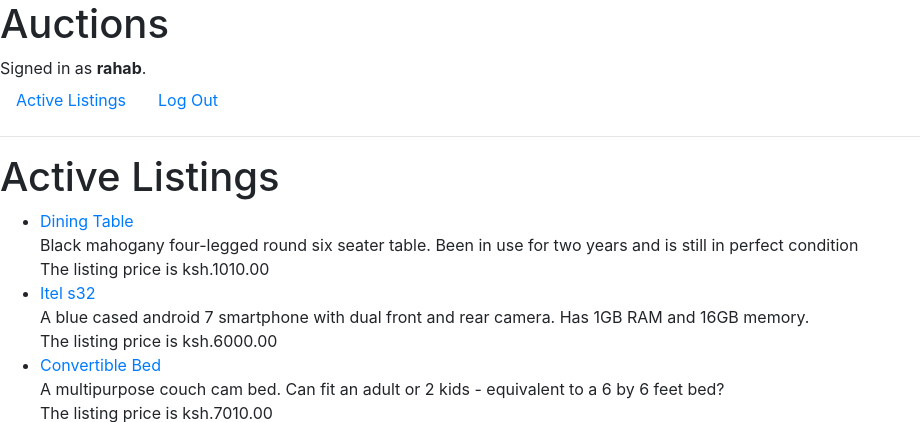
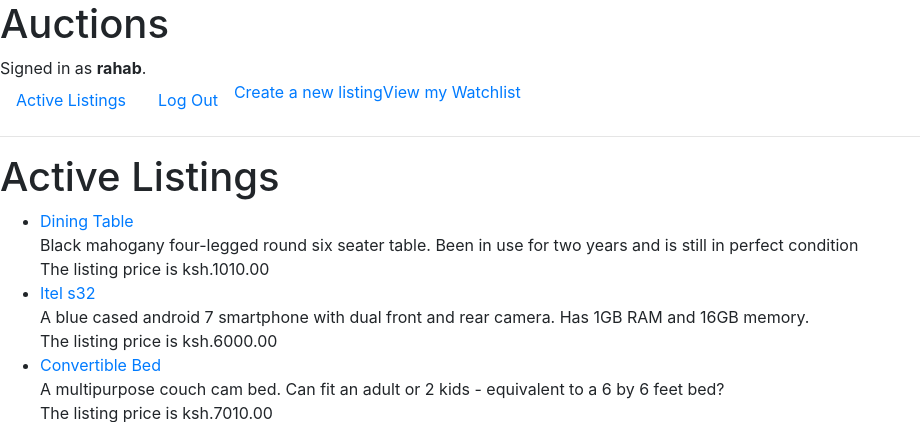
Before and after one commit to Scaarif/AuctionsProject, a Django app: page / in a window 1280 px wide. Shown: the top 422 px of the page, without its empty margins (0-920 px from the left). Run offline with Django 3.2, Linux system fonts and the light colour scheme; a user stored in the database is signed in; data comes from the database, SQL or seed files in the repository; both versions use the stored data as it was after the commit; some libraries are stand-ins or nearby versions.

Commit message:
Everything works as specified,design/css left

```diff
--- a/auctions/templates/auctions/a_listing.html
+++ b/auctions/templates/auctions/a_listing.html
@@ -1,7 +1,9 @@
 {% extends "auctions/layout.html" %}
 {% block title%}{{listing.title}}{% endblock %}
 {% block body %}
+
 {% if user.is_authenticated %}
+
 <table style='width:100%;'>
 	<tbody>
 		<tr>
@@ -56,8 +58,6 @@
 	</div>
 	{% endfor %}
 </ul>
-{% else %}
-<h6>Please login or create an account</h6>
 {% endif %}
 
 {% endblock %}
--- a/auctions/templates/auctions/index.html
+++ b/auctions/templates/auctions/index.html
@@ -3,11 +3,20 @@
 <h1>Active Listings</h1>
 <ul>
 	{% for listing in listings %}
-		<li><a href="{% url 'a_listing' listing.id %}">{{listing.title}}</a> <br> {{listing.description}}<br>
+		{% if user.is_authenticated %}
+			<li><a href="{% url 'a_listing' listing.id %}">{{listing.title}}</a>
+		{% else %}
+			<li style="text-decoration: underline;">{{listing.title}}</li>
+		{% endif %}
+		<br> {{listing.description}}<br>
 		The listing price is ksh.{{listing.listing_price}}</li>
 	{% empty %}
 	<li>No active listings yet...</li>
 	{% endfor %}
 </ul>
+{% if not user.is_authenticated %}
+<h5>Please <a href="{% url 'login' %}">log in </a>or <a href="{% url 'register' %}">create an account</a>
+to see all details</h5>
+{% endif %}
 <a href="{% url 'categories' %}">Go to categories </a>
 {%endblock%}
--- a/auctions/templates/auctions/layout.html
+++ b/auctions/templates/auctions/layout.html
@@ -22,6 +22,13 @@
                 <li class="nav-item">
                     <a class="nav-link" href="{% url 'logout' %}">Log Out</a>
                 </li>
+                <li class="nav-item">
+                    <a href="{% url 'create_listing' %}">Create a new listing</a>
+                </li>
+                <li class="nav-item">
+                    <a href="{% url 'watchlist' %}">View my Watchlist</a>
+                </li>
+
             {% else %}
                 <li class="nav-item">
                     <a class="nav-link" href="{% url 'login' %}">Log In</a>
--- a/auctions/templates/auctions/watchlist.html
+++ b/auctions/templates/auctions/watchlist.html
@@ -13,8 +13,8 @@
                             <img src="{{ listing.image_url }}" style="width:80%;"/>
                         </td>
                         <td style="width: 60%;"  valign="top">
-                            <h5><a href="{% url 'listing' listing.id %}" >{{ listing.title }}</a></h5>
-                            <div>Bid: ${{ listing.bid_price }}</div>
+                            <h5><a href="{% url 'a_listing' listing.id %}" >{{ listing.title }}</a></h5>
+                            <div>Bid: ksh{{ listing.listing_price }}</div>
                         </td>
                     </tr>
                 </tbody>
--- a/auctions/urls.py
+++ b/auctions/urls.py
@@ -11,10 +11,10 @@ urlpatterns = [
 	path('listings/<int:listing_id>', views.a_listing, name='a_listing'),
 	path('categories', views.categories, name='categories'),
 	path('bidding/<int:listing_id>', views.bidding, name='bidding'),
-	path('close_bidding/<int:listing_id', views.close_bidding, name='close_bidding'),
+	path('close_bidding/<int:listing_id>', views.close_bidding, name='close_bidding'),
 	path('add_watchlist/<int:listing_id>', views.add_watchlist, name='add_watchlist'),
 	path('remove_watchlist/<int:listing_id>', views.remove_watchlist, name='remove_watchlist'),
-	path('watchlist/<int:user_id>', views.watchlist, name='watchlist'),
+	path('watchlist', views.watchlist, name='watchlist'),
 	path('create_listing', views.create_listing, name='create_listing'),
 
 ]
--- a/auctions/views.py
+++ b/auctions/views.py
@@ -88,7 +88,7 @@ def listing_info(request, listing_id):
 
 	return listing, user, is_owner, category, comments, watching
 
-@login_required
+
 def a_listing(request, listing_id):
 	info = listing_info(request, listing_id)
 	listing, user, is_owner, category = info[0], info[1], info[2], info[3]
@@ -143,7 +143,7 @@ def close_bidding(request, listing_id):
 		})
 
 @login_required
-def watchlist(request, user_id):
+def watchlist(request):
 	listing_ids = Watchlist.objects.filter(user = request.user, watching=True).values('listing')
 	listings = Listing.objects.filter(id__in = listing_ids)
 	return render(request, 'auctions/watchlist.html', {
```
Also changed, not shown: db.sqlite3.
